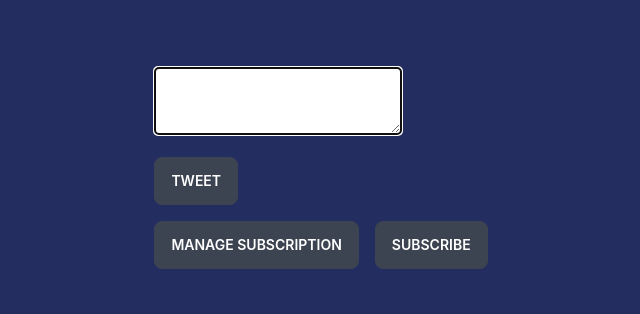
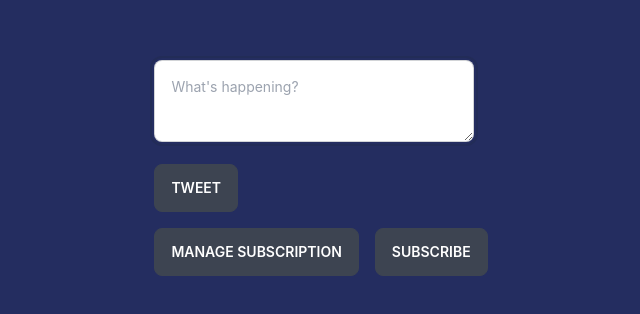
Before and after one commit to abheist/tweetcat-frontend, a Next.js app: page / in a window 1280 px wide. Shown: the part 240-554 px from the top of the page, without its empty margins (319-959 px from the left). Built offline with nearby package versions, Linux system fonts and the light colour scheme; no server answers.

Commit message:
✨intermediate

```diff
--- a/src/components/tweetArea.tsx
+++ b/src/components/tweetArea.tsx
@@ -16,7 +16,8 @@
     return <div>
         <form className={`space-y-4`}>
             <div>
-                <textarea name="tweetArea" id="tweetArea" className={`border-2 rounded px-3 py-2`}
+                <textarea placeholder="What's happening?"
+                          className="textarea textarea-bordered textarea-md w-full max-w-xs"
                           autoFocus
                           value={tweet}
                           onChange={(e) => setTweet(e.target.value)}>
```
